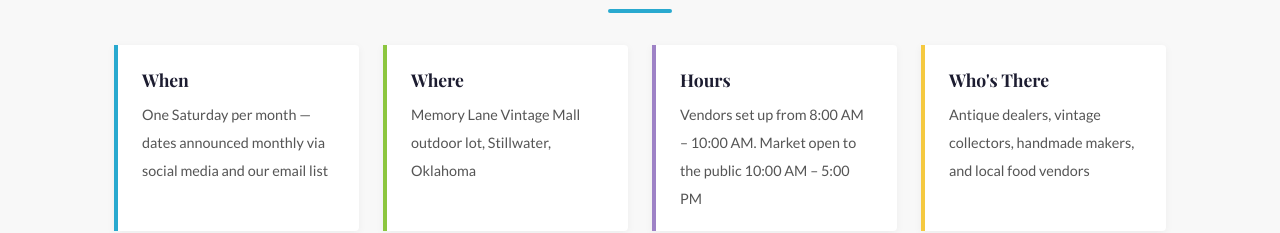
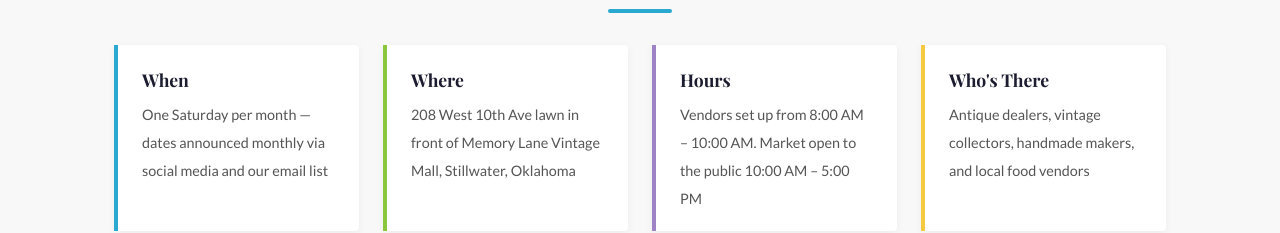
Before and after one commit to hollistrfc-hue/MemoryLane, a plain HTML site: page market.html in a window 1280 px wide. Shown: the part 1416-1649 px from the top of the page. Drawn offline with nearby package versions, Linux system fonts and the light colour scheme; a web font is replaced by a local one.

Commit message:
update outdoor market location

```diff
--- a/market.html
+++ b/market.html
@@ -141,7 +141,7 @@
         </div>
         <div class="market-info-item">
           <strong>Where</strong>
-          <span>Memory Lane Vintage Mall outdoor lot, Stillwater, Oklahoma</span>
+          <span>208 West 10th Ave lawn in front of Memory Lane Vintage Mall, Stillwater, Oklahoma</span>
         </div>
         <div class="market-info-item">
           <strong>Hours</strong>
```
Also changed, not shown: 1 other file.
